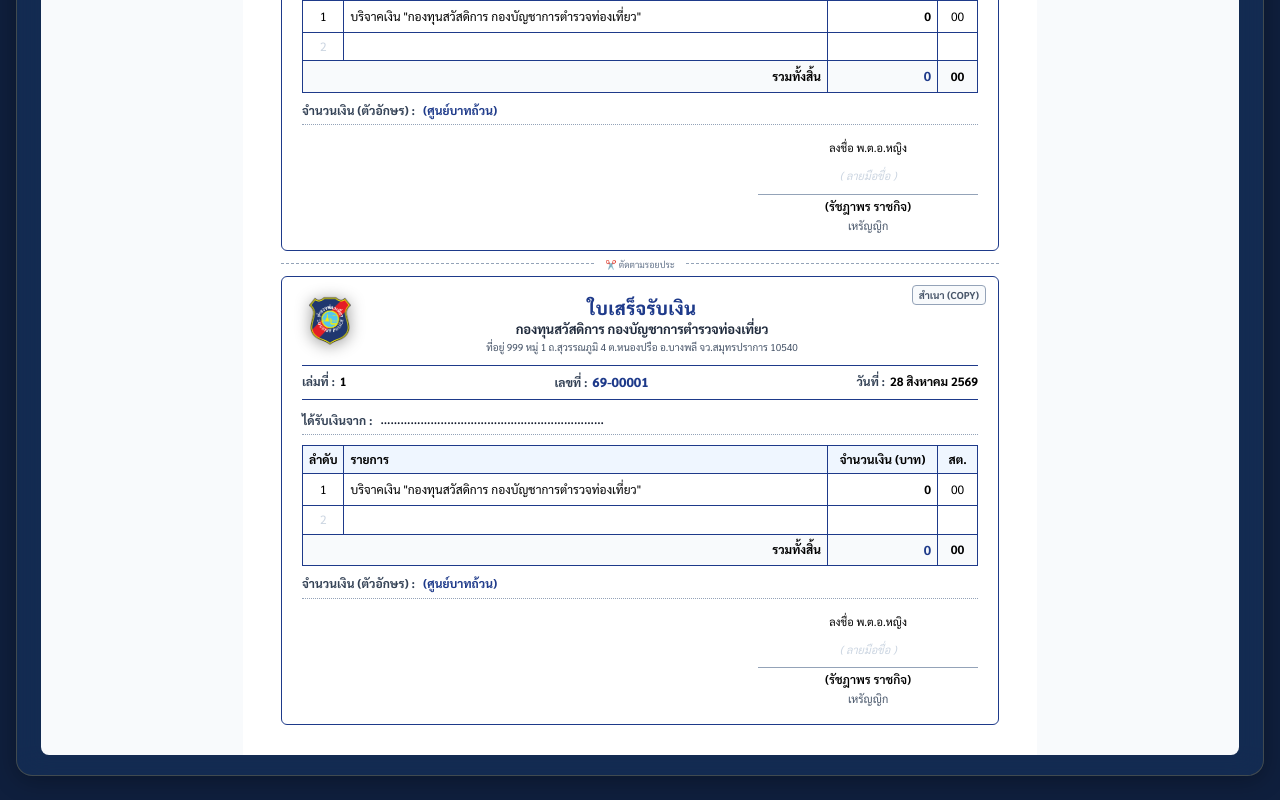
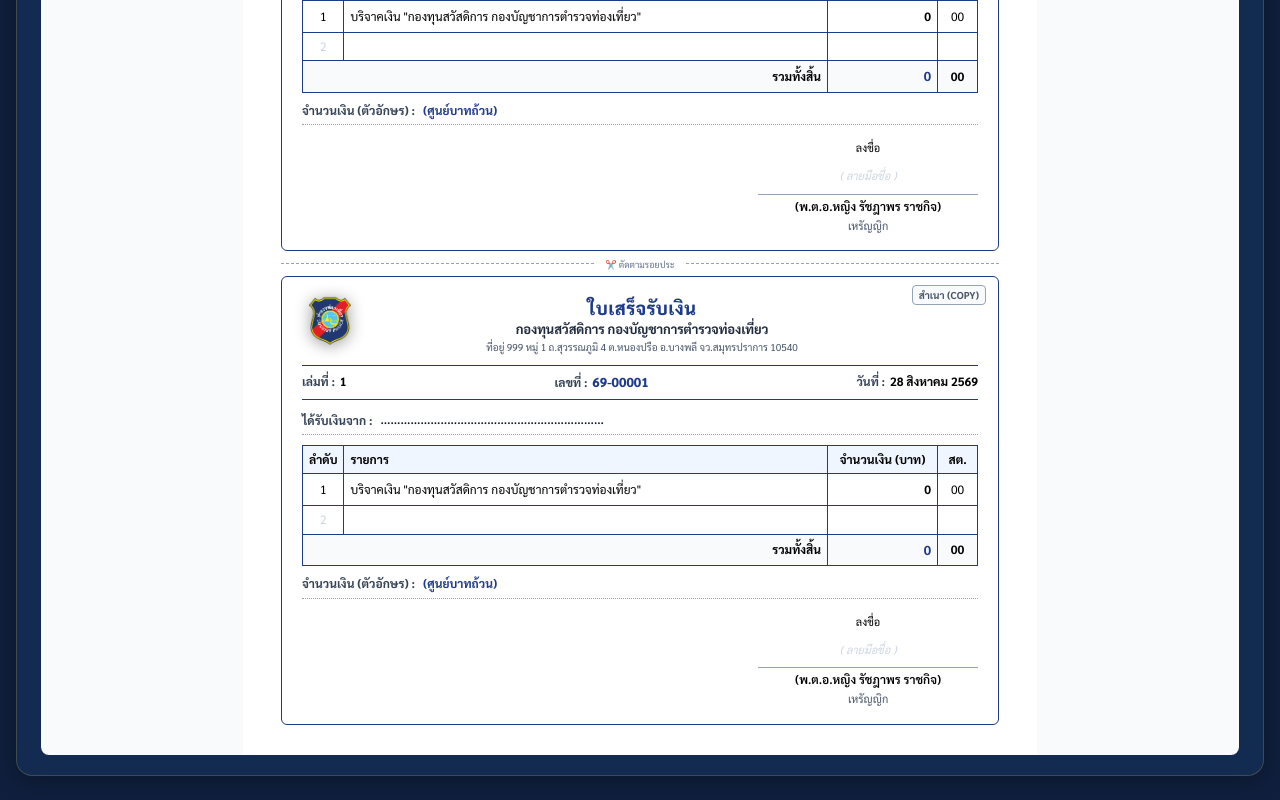
Before and after one commit to kenkender/tourist-police-receipt, a React (Vite) app: page /new-receipt in a window 1280 px wide. Shown: the part 1071-1871 px from the top of the page. Built offline with nearby package versions, Linux system fonts and the light colour scheme; no server answers; sample sign-in values are in the browser's storage.

Commit message:
Update receipt signature layout: leave top line as 'ลงชื่อ' and move rank in front of name

```diff
--- a/src/components/receipt/ReceiptTemplate.jsx
+++ b/src/components/receipt/ReceiptTemplate.jsx
@@ -147,7 +147,7 @@ function ReceiptCopy({ data, copyType }) {
       <div style={{ display: 'flex', justifyContent: 'flex-end', paddingTop: 2 }}>
         <div style={{ textAlign: 'center', width: 220 }}>
           <div style={{ fontSize: 11, marginBottom: 2 }}>
-            ลงชื่อ {signerRank}
+            ลงชื่อ
           </div>
           <div style={{
             height: 36, borderBottom: '1px solid #94a3b8',
@@ -155,7 +155,9 @@ function ReceiptCopy({ data, copyType }) {
           }}>
             <span style={{ color: '#cbd5e1', fontSize: 11, fontStyle: 'italic' }}>( ลายมือชื่อ )</span>
           </div>
-          <div style={{ fontSize: 12, fontWeight: 600 }}>({signerName || '—'})</div>
+          <div style={{ fontSize: 12, fontWeight: 600 }}>
+            ({signerRank ? `${signerRank} ` : ''}{signerName || '—'})
+          </div>
           <div style={{ fontSize: 11, color: '#475569', marginTop: 1 }}>{signerPosition || ''}</div>
         </div>
       </div>
```
